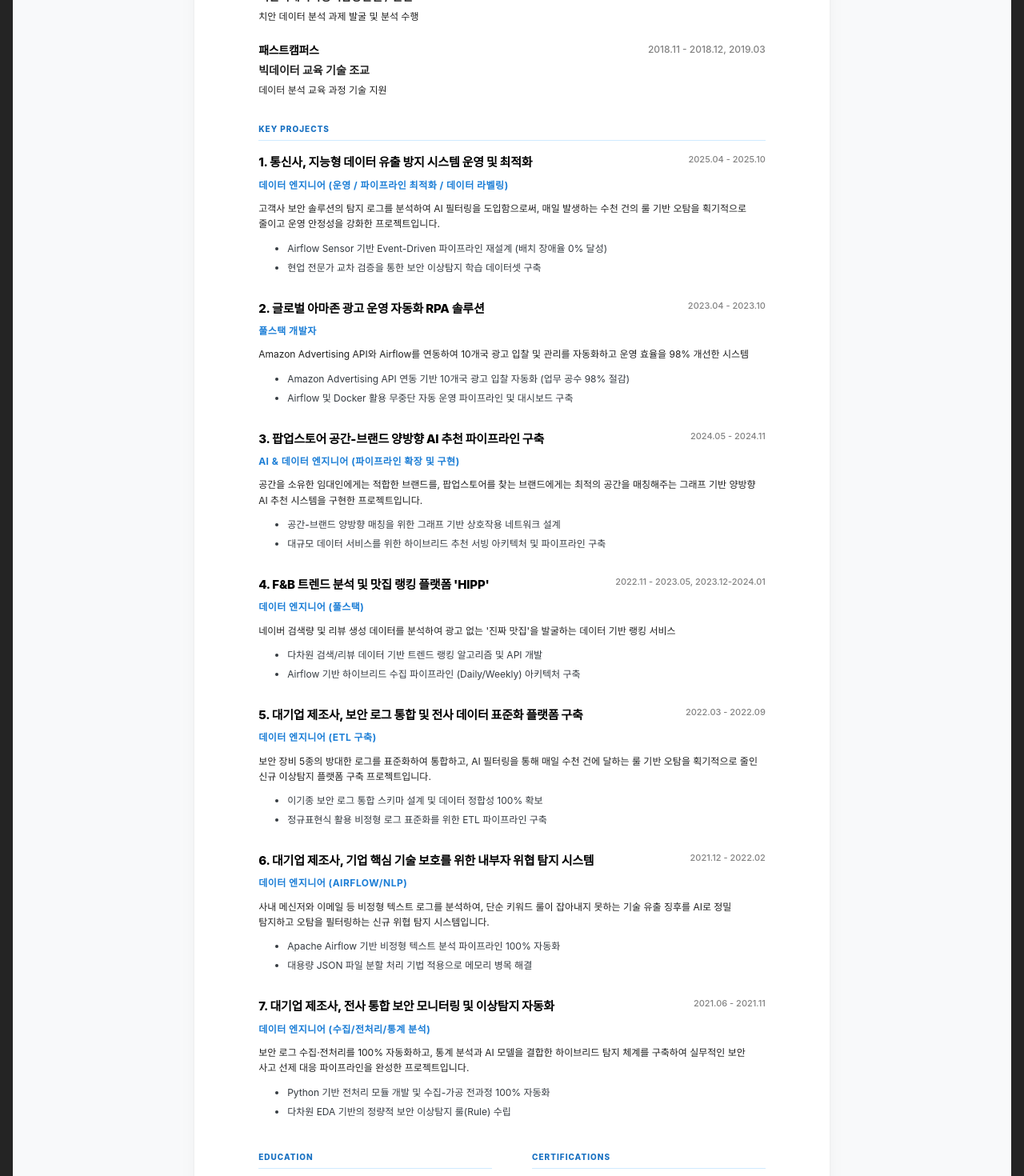
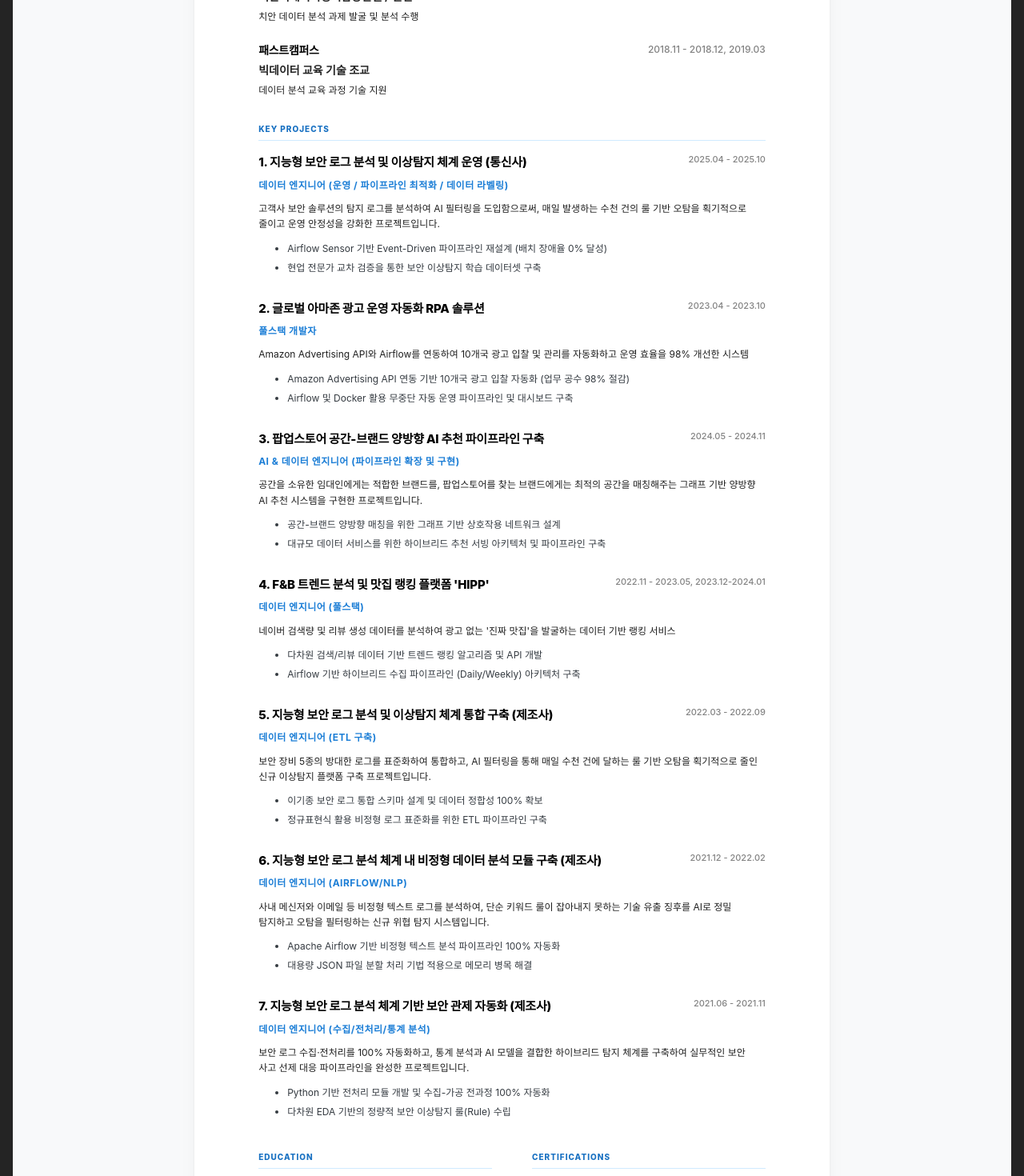
Before and after one commit to jisxo/jisxo-portfolio, a Next.js app: page /resume in a window 1280 px wide. Shown: the part 1150-2620 px from the top of the page at 80% size. Built offline with nearby package versions, Linux system fonts and the light colour scheme; no server answers.

Commit message:
Refactor: Standardize security project titles for shared solution clarity

```diff
--- a/src/data/projects/insider.ts
+++ b/src/data/projects/insider.ts
@@ -1,7 +1,7 @@
 import { Project } from './types';
 
 export const insiderProject: Project = {
-    title: '대기업 제조사, 기업 핵심 기술 보호를 위한 내부자 위협 탐지 시스템',
+    title: '지능형 보안 로그 분석 체계 내 비정형 데이터 분석 모듈 구축 (제조사)',
     duration: '2021.12 - 2022.02',
     role: '데이터 엔지니어 (Airflow/NLP)',
     description: "사내 메신저와 이메일 등 비정형 텍스트 로그를 분석하여, 단순 키워드 룰이 잡아내지 못하는 기술 유출 징후를 AI로 정밀 탐지하고 오탐을 필터링하는 신규 위협 탐지 시스템입니다.",
--- a/src/data/projects/integration.ts
+++ b/src/data/projects/integration.ts
@@ -1,7 +1,7 @@
 import { Project } from './types';
 
 export const integrationProject: Project = {
-    title: '대기업 제조사, 보안 로그 통합 및 전사 데이터 표준화 플랫폼 구축',
+    title: '지능형 보안 로그 분석 및 이상탐지 체계 통합 구축 (제조사)',
     duration: '2022.03 - 2022.09',
     role: '데이터 엔지니어 (ETL 구축)',
     description: "보안 장비 5종의 방대한 로그를 표준화하여 통합하고, AI 필터링을 통해 매일 수천 건에 달하는 룰 기반 오탐을 획기적으로 줄인 신규 이상탐지 플랫폼 구축 프로젝트입니다.",
--- a/src/data/projects/log.ts
+++ b/src/data/projects/log.ts
@@ -1,7 +1,7 @@
 import { Project } from './types';
 
 export const logProject: Project = {
-    title: '대기업 제조사, 전사 통합 보안 모니터링 및 이상탐지 자동화',
+    title: '지능형 보안 로그 분석 체계 기반 보안 관제 자동화 (제조사)',
     duration: '2021.06 - 2021.11',
     role: '데이터 엔지니어 (수집/전처리/통계 분석)',
     description: "보안 로그 수집·전처리를 100% 자동화하고, 통계 분석과 AI 모델을 결합한 하이브리드 탐지 체계를 구축하여 실무적인 보안 사고 선제 대응 파이프라인을 완성한 프로젝트입니다.",
--- a/src/data/projects/telecom.ts
+++ b/src/data/projects/telecom.ts
@@ -1,7 +1,7 @@
 import { Project } from './types';
 
 export const telecomProject: Project = {
-    title: '통신사, 지능형 데이터 유출 방지 시스템 운영 및 최적화',
+    title: '지능형 보안 로그 분석 및 이상탐지 체계 운영 (통신사)',
     duration: '2025.04 - 2025.10',
     role: `데이터 엔지니어
     (운영 / 파이프라인 최적화 / 데이터 라벨링)`,
```
